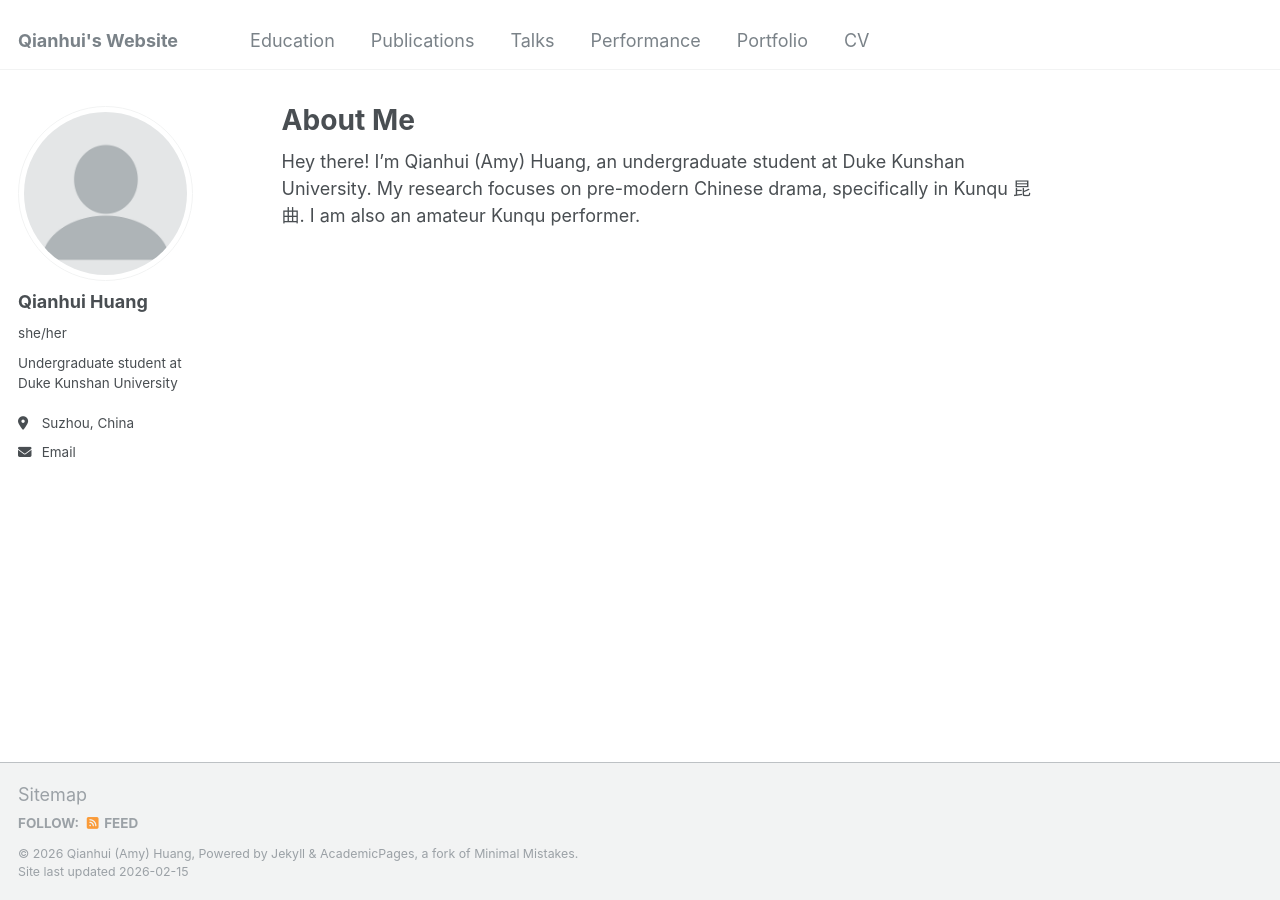
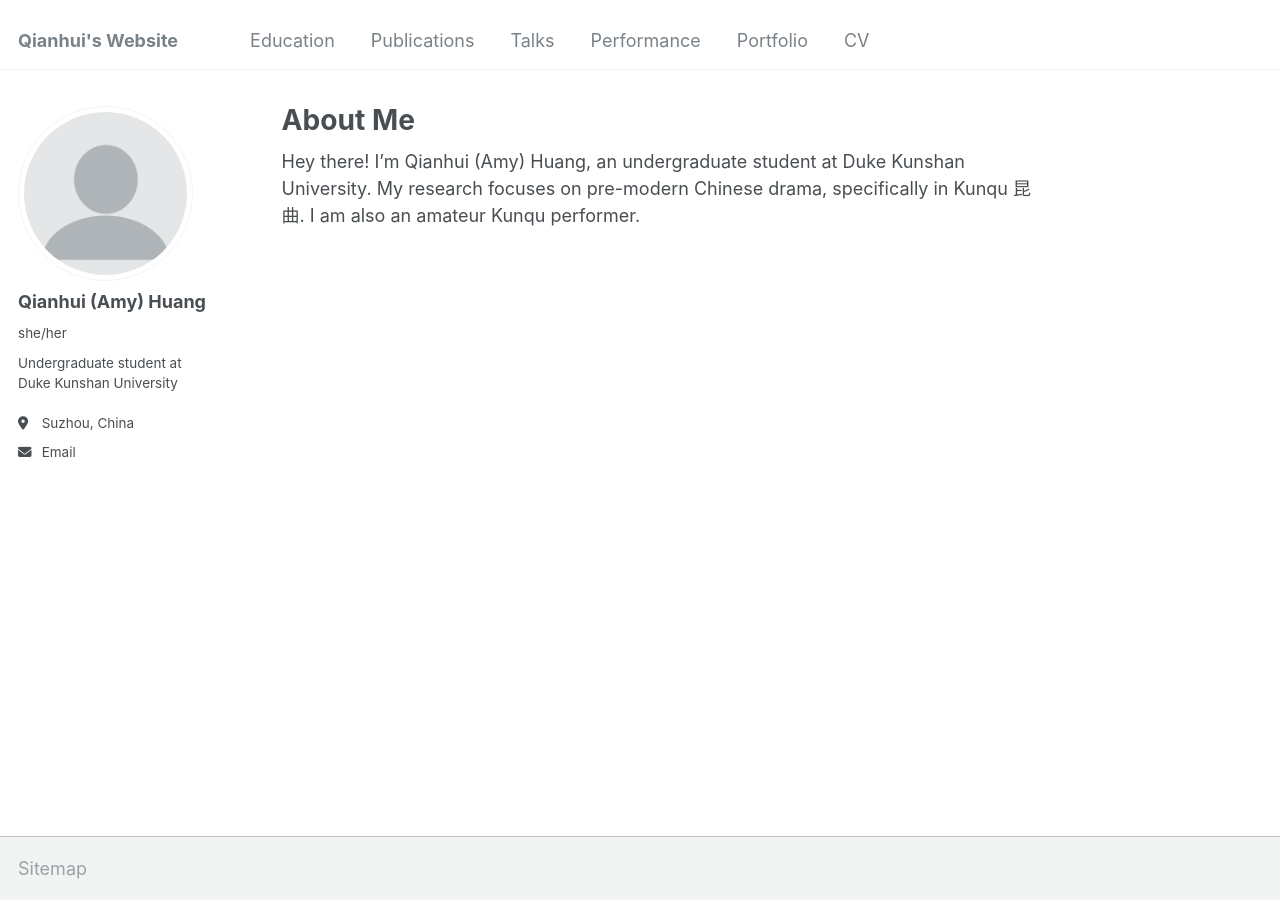
Before and after one commit to jiahe-chen/qianhuihuang, a Jekyll site: the page built from _pages/about.md, in a window 1280 px wide. Built offline with Jekyll 4.4.1, drawn with Linux system fonts in a browser that asks for light colours.

Commit message:
bottom update

```diff
--- a/_config.yml
+++ b/_config.yml
@@ -22,7 +22,7 @@ repository               : "jiahe-chen/qianhuihuang"
 author:
   # Biographic information
   avatar           : "profile.png"
-  name             : "Qianhui Huang"
+  name             : "Qianhui (Amy) Huang"
   pronouns         : "she/her"
   bio              : "Undergraduate student at Duke Kunshan University"
   location         : "Suzhou, China"
--- a/_includes/footer.html
+++ b/_includes/footer.html
@@ -1,25 +1 @@
 {% include base_path %}
-
-{% if site.author.github or site.author.bitbucket or site.atom_feed.hide != true %}
-<div class="page__footer-follow">
-  <ul class="social-icons">
-    {% if site.data.ui-text[site.locale].follow_label %}
-      <li><strong>{{ site.data.ui-text[site.locale].follow_label }}</strong></li>
-    {% endif %}
-    {% if site.author.github %}
-      <li><a href="http://github.com/{{ site.author.github }}"><i class="fab fa-github" aria-hidden="true"></i> GitHub</a></li>
-    {% endif %}
-    {% if site.author.bitbucket %}
-      <li><a href="http://bitbucket.org/{{ site.author.bitbucket }}"><i class="fab fa-bitbucket" aria-hidden="true"></i> Bitbucket</a></li>
-    {% endif %}
-    {% if site.atom_feed.hide != true %}
-    <li><a href="{% if site.atom_feed.path %}{{ site.atom_feed.path }}{% else %}{{ base_path }}/feed.xml{% endif %}"><i class="fa fa-fw fa-rss-square" aria-hidden="true"></i> {{ site.data.ui-text[site.locale].feed_label | default: "Feed" }}</a></li>
-    {% endif %}
-  </ul>
-</div>
-{% endif %}
-
-<div class="page__footer-copyright">
-  &copy; {{ site.time | date: '%Y' }} {{ site.name | default: site.title }}, {{ site.data.ui-text[site.locale].powered_by | default: "Powered by" }} <a href="http://jekyllrb.com" rel="nofollow">Jekyll</a> &amp; <a href="https://github.com/academicpages/academicpages.github.io">AcademicPages</a>, a fork of <a href="https://mademistakes.com/work/minimal-mistakes-jekyll-theme/" rel="nofollow">Minimal Mistakes</a>.<br />
-  Site last updated {{ "now" | date: '%Y-%m-%d' %}}
-</div>
```
